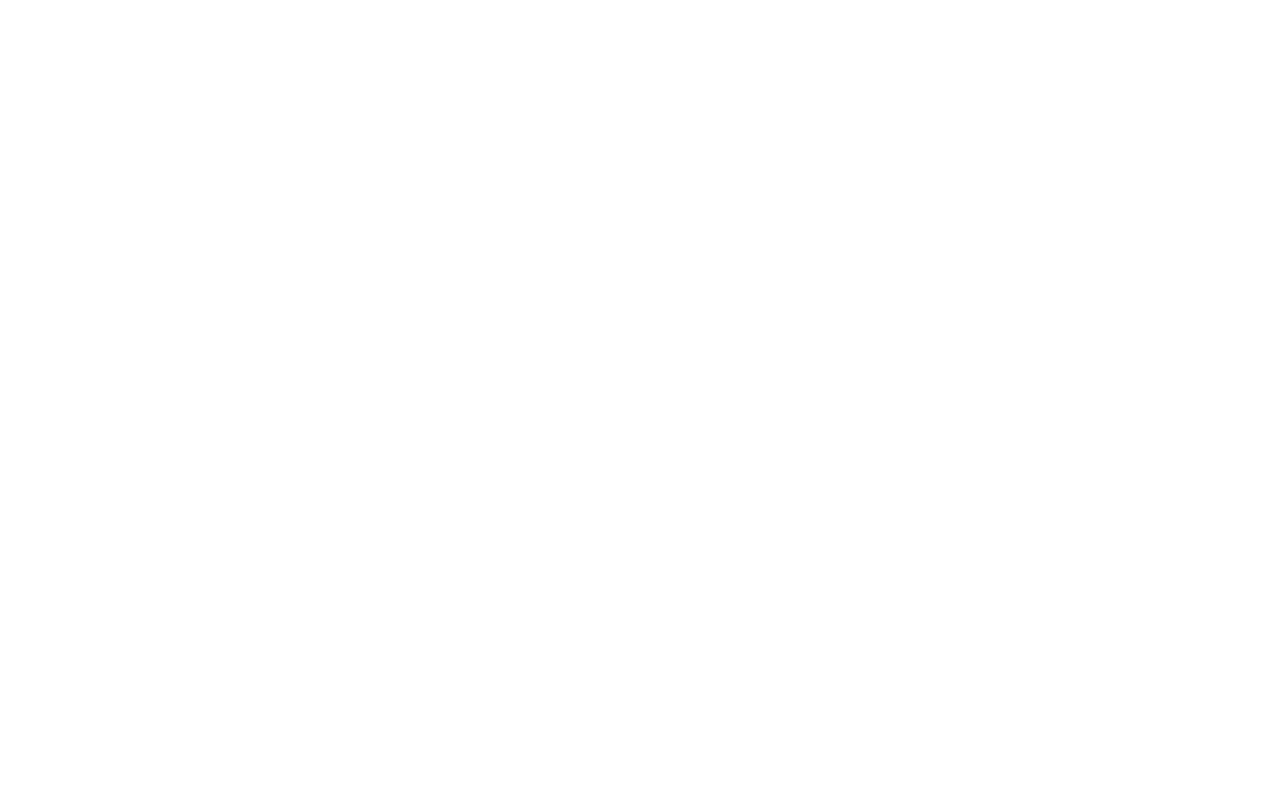
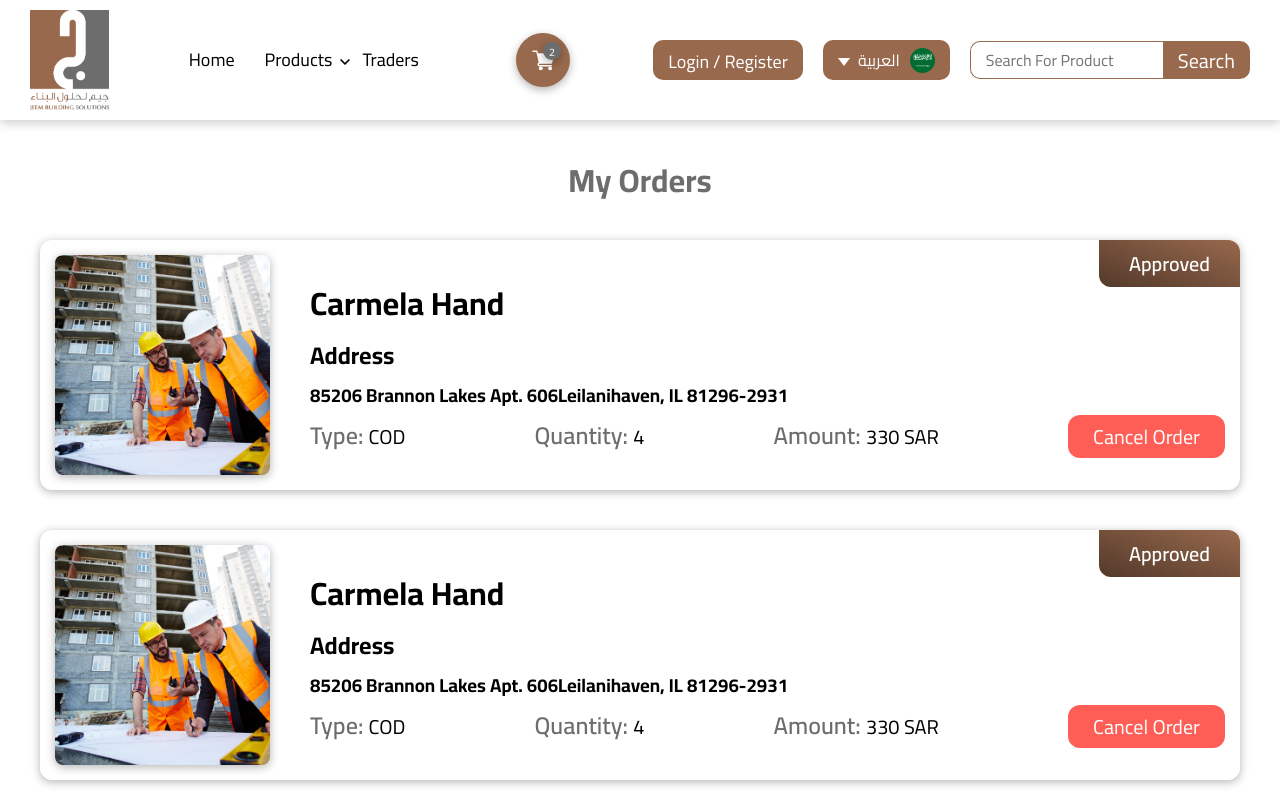
Before and after one commit to ELASHMAWYDEV/jeem, a React (Create React App) app in the folder client/: page /orders in a window 1280 px wide. Shown: the top 800 px of the page. Built offline with nearby package versions, Linux system fonts and the light colour scheme.

Commit message:
Added: Orders

```diff
--- a/client/src/App.js
+++ b/client/src/App.js
@@ -12,6 +12,7 @@
   Product,
   MyAccount,
   Auth,
+  Orders,
 } from "./routes/index";
 
 function App() {
@@ -26,6 +27,7 @@
           <Route path="/product" component={Product} />
           <Route path="/myaccount" component={MyAccount} />
           <Route path="/auth" component={Auth} />
+          <Route path="/orders" component={Orders} />
         </Switch>
       </Router>
     </div>
--- /dev/null
+++ b/client/src/components/OrderBox.js
@@ -0,0 +1,39 @@
+//Style
+import "../styles/OrderBox.scss";
+
+//Assets
+import OrderImage from "../assets/img/order-img.png";
+
+const OrderBox = () => {
+  return (
+    <div className="order-box">
+      <div className="status-container">Approved</div>
+      <div className="img-container">
+        <img src={OrderImage} alt="" />
+      </div>
+      <div className="info-container">
+        <h1>Carmela Hand</h1>
+        <div>
+          <h2>Address</h2>
+          <h3>85206 Brannon Lakes Apt. 606Leilanihaven, IL 81296-2931</h3>
+        </div>
+        <div className="order-footer">
+          <div>
+            Type: <span>COD</span>
+          </div>
+          <div>
+            Quantity: <span>4</span>
+          </div>
+          <div>
+            Amount: <span>330 SAR</span>
+          </div>
+          <div className="cancel-btn-container">
+            <button>Cancel Order</button>
+          </div>
+        </div>
+      </div>
+    </div>
+  );
+};
+
+export default OrderBox;
--- a/client/src/components/Pagination.js
+++ b/client/src/components/Pagination.js
@@ -4,7 +4,7 @@
 //Style
 import "../styles/Pagination.scss";
 
-const Pagination = ({ pagesNumber = 5 }) => {
+const Pagination = ({ pagesNumber = 20 }) => {
   const [selectedPage, setSelectedPage] = useState(1);
   const [shownPages, setShownPages] = useState([]);
 
--- a/client/src/components/index.js
+++ b/client/src/components/index.js
@@ -10,3 +10,4 @@
 export { default as SubCategoryItem } from "./SubCategoryItem";
 export { default as Pagination } from "./Pagination";
 export { default as ReviewItem } from "./ReviewItem";
+export { default as OrderBox } from "./OrderBox";
--- a/client/src/routes/MyAccount.screen.js
+++ b/client/src/routes/MyAccount.screen.js
@@ -10,6 +10,7 @@
 } from "../components/index";
 
 //Assets
+// @ts-ignore
 import AvatarImage from "../assets/img/review-pic.jpeg";
 
 const MyAccount = () => {
--- /dev/null
+++ b/client/src/routes/Orders.screen.js
@@ -0,0 +1,33 @@
+//Components
+import {
+  Header,
+  Footer,
+  Loading,
+  OrderBox,
+  Pagination,
+} from "../components/index";
+
+//Style
+import "../styles/Orders.screen.scss";
+
+const Orders = () => {
+  return (
+    <>
+      <Header />
+      <div className="orders-container">
+        <h1>My Orders</h1>
+        <div className="orders-grid">
+          <OrderBox />
+          <OrderBox />
+          <OrderBox />
+          <OrderBox />
+          <OrderBox />
+          <Pagination />
+        </div>
+      </div>
+      <Footer />
+    </>
+  );
+};
+
+export default Orders;
--- a/client/src/routes/index.js
+++ b/client/src/routes/index.js
@@ -5,3 +5,4 @@
 export { default as Product } from "./Product.screen";
 export { default as MyAccount } from "./MyAccount.screen";
 export { default as Auth } from "./Auth.screen";
+export { default as Orders } from "./Orders.screen";
--- /dev/null
+++ b/client/src/styles/OrderBox.scss
@@ -0,0 +1,82 @@
+@import "./global";
+
+.order-box {
+  border-radius: 12px;
+  box-shadow: 0px 2px 10px rgba($color: $black, $alpha: 0.3);
+  width: 1200px;
+  max-width: 100%;
+  display: flex;
+  align-items: center;
+  padding: 15px;
+  position: relative;
+  .status-container {
+    position: absolute;
+    top: 0;
+    right: 0;
+    padding: 5px 30px;
+    border-radius: 0 12px 0 12px;
+    background: linear-gradient(20deg, $black -120%, $brown 100%);
+    color: $white;
+    font-size: 20px;
+    font-weight: 600;
+    user-select: none;
+    cursor: default;
+    &.canceled {
+      background: linear-gradient(20deg, $black -120%, $red 100%);
+    }
+    &.deliverd {
+      background: linear-gradient(20deg, $black -120%, $green 100%);
+    }
+  }
+  .img-container {
+    width: 220px;
+    height: 220px;
+    box-shadow: 0px 2px 10px rgba($color: $black, $alpha: 0.3);
+    overflow: hidden;
+    display: flex;
+    border-radius: 8px;
+    margin-inline-end: 40px;
+    img {
+      width: 100%;
+      height: 100%;
+      object-fit: cover;
+    }
+  }
+  .info-container {
+    width: 80%;
+    display: flex;
+    flex-direction: column;
+    justify-content: space-between;
+  }
+  .order-footer {
+    display: flex;
+    justify-content: space-between;
+    align-items: center;
+    & > div {
+      font-size: 24px;
+      font-weight: 600;
+      color: $gray;
+      span {
+        color: $black;
+        font-weight: 400;
+        font-size: 20px;
+      }
+    }
+    .cancel-btn-container {
+      button {
+        border: none;
+        outline: none;
+        background-color: $red;
+        border-radius: 12px;
+        transition: 0.2s ease;
+        cursor: pointer;
+        color: $white;
+        font-size: 20px;
+        padding: 3px 25px;
+        &:hover {
+          transform: scale(1.05);
+        }
+      }
+    }
+  }
+}
--- /dev/null
+++ b/client/src/styles/Orders.screen.scss
@@ -0,0 +1,21 @@
+@import "./global";
+
+.orders-container {
+  padding: 30px;
+  display: flex;
+  flex-direction: column;
+  justify-content: center;
+  align-items: center;
+  & > h1 {
+    color: $gray;
+    margin-bottom: 30px;
+  }
+  .orders-grid {
+    display: flex;
+    flex-direction: column;
+    align-items: center;
+    gap: 40px;
+    width: 100%;
+    padding-bottom: 50px;
+  }
+}
--- a/client/src/styles/_global.scss
+++ b/client/src/styles/_global.scss
@@ -5,6 +5,7 @@
 $black: #000000;
 $yellow: #ffed4b;
 $green: #2ecc71;
+$red: #FF5E57;
 
 //Fonts
 @import url("https://fonts.googleapis.com/css2?family=Cairo:wght@400;600;700&display=swap");
```
Also changed, not shown: client/src/assets/img/order-img.png (added), 1 other file (tests, documents, lock files or other folders).
